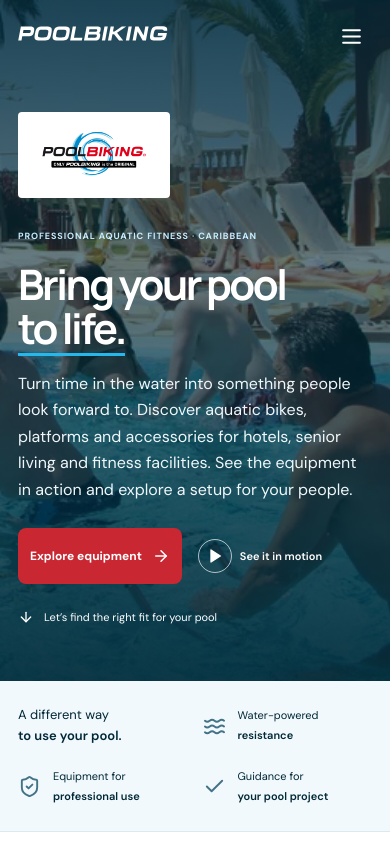
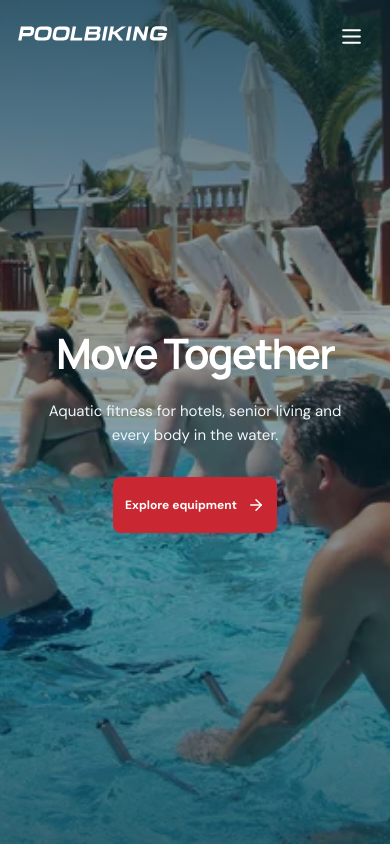
Before and after one commit to Sepia7223/Poolbikingequipmentwebsite, a React (Vite) app: page /#/ in a window 390 px wide. Shown: the top 844 px of the page. Built offline with nearby package versions, Linux system fonts and the light colour scheme.

Commit message:
Create an immersive fullscreen video hero with one clear action

```diff
--- /dev/null
+++ b/src/components/HeroVideo.tsx
@@ -0,0 +1,174 @@
+import { useEffect, useRef, useState } from "react";
+import { Pause, Play } from "lucide-react";
+import heroImage from "../content/optimized/pool-session.webp";
+import heroMobile from "../content/optimized/pool-session-mobile.webp";
+import { productVideos } from "../data/productVideos";
+
+type Player = {
+  mute(): void;
+  playVideo(): void;
+  pauseVideo(): void;
+  destroy(): void;
+};
+type YouTubeAPI = {
+  Player: new (
+    element: HTMLElement,
+    options: {
+      host: string;
+      videoId: string;
+      playerVars: Record<string, string | number>;
+      events: {
+        onReady(event: { target: Player }): void;
+        onStateChange(event: { data: number }): void;
+        onError(): void;
+      };
+    },
+  ) => Player;
+};
+declare global {
+  interface Window {
+    YT?: YouTubeAPI;
+    onYouTubeIframeAPIReady?: () => void;
+  }
+}
+let apiPromise: Promise<YouTubeAPI> | undefined;
+function loadPlayer() {
+  if (window.YT?.Player) return Promise.resolve(window.YT);
+  if (!apiPromise)
+    apiPromise = new Promise((resolve, reject) => {
+      const previous = window.onYouTubeIframeAPIReady;
+      window.onYouTubeIframeAPIReady = () => {
+        previous?.();
+        if (window.YT) resolve(window.YT);
+      };
+      const script = document.createElement("script");
+      script.src = "https://www.youtube.com/iframe_api";
+      script.async = true;
+      script.onerror = () => {
+        apiPromise = undefined;
+        script.remove();
+        reject(new Error("Video unavailable"));
+      };
+      document.head.appendChild(script);
+    });
+  return apiPromise;
+}
+
+/** Manufacturer footage with a photo fallback; never autoplay for reduced-motion/data-saving visitors. */
+export function HeroVideo() {
+  const container = useRef<HTMLDivElement>(null);
+  const player = useRef<Player>();
+  const [allowed, setAllowed] = useState(false);
+  const [playing, setPlaying] = useState(false);
+  const [paused, setPaused] = useState(false);
+  const pausedRef = useRef(false);
+  useEffect(() => {
+    const preference = window.matchMedia("(prefers-reduced-motion: reduce)");
+    const connection = (
+      navigator as Navigator & { connection?: { saveData?: boolean } }
+    ).connection;
+    const update = () =>
+      setAllowed(!preference.matches && !connection?.saveData);
+    update();
+    preference.addEventListener("change", update);
+    return () => preference.removeEventListener("change", update);
+  }, []);
+  useEffect(() => {
+    if (!allowed || !container.current) {
+      setPlaying(false);
+      return;
+    }
+    let disposed = false;
+    const parent = container.current;
+    const mount = document.createElement("div");
+    parent.appendChild(mount);
+    const id = new URL(
+      productVideos["poolbiking-one-2-0"].url,
+    ).searchParams.get("v")!;
+    loadPlayer()
+      .then((YT) => {
+        if (disposed) return;
+        player.current = new YT.Player(mount, {
+          host: "https://www.youtube-nocookie.com",
+          videoId: id,
+          playerVars: {
+            autoplay: 1,
+            mute: 1,
+            controls: 0,
+            playsinline: 1,
+            loop: 1,
+            playlist: id,
+            disablekb: 1,
+            fs: 0,
+            rel: 0,
+            origin: window.location.origin,
+          },
+          events: {
+            onReady: ({ target }) => {
+              if (disposed) return;
+              const iframe = parent.querySelector("iframe");
+              if (iframe) {
+                iframe.tabIndex = -1;
+                iframe.title = "POOLBIKING background film";
+              }
+              target.mute();
+              if (!pausedRef.current) target.playVideo();
+            },
+            onStateChange: ({ data }) => {
+              if (!disposed) setPlaying(data === 1 || data === 2);
+            },
+            onError: () => {
+              if (!disposed) setPlaying(false);
+            },
+          },
+        });
+      })
+      .catch(() => {
+        if (!disposed) setPlaying(false);
+      });
+    return () => {
+      disposed = true;
+      player.current?.destroy();
+      player.current = undefined;
+      parent.replaceChildren();
+    };
+  }, [allowed]);
+  return (
+    <>
+      <div className="pb-hero-media" aria-hidden="true">
+        <picture>
+          <source media="(max-width: 760px)" srcSet={heroMobile} />
+          <img
+            src={heroImage}
+            alt=""
+            {...{ fetchpriority: "high" }}
+            width="1920"
+            height="948"
+          />
+        </picture>
+        <div
+          ref={container}
+          className={`pb-hero-film ${playing ? "is-playing" : ""}`}
+        />
+      </div>
+      {allowed && playing && (
+        <button
+          type="button"
+          className="pb-film-toggle"
+          aria-label={
+            paused ? "Play background video" : "Pause background video"
+          }
+          onClick={() => {
+            const next = !paused;
+            pausedRef.current = next;
+            setPaused(next);
+            if (next) player.current?.pauseVideo();
+            else player.current?.playVideo();
+          }}
+        >
+          {paused ? <Play size={17} /> : <Pause size={17} />}
+        </button>
+      )}
+    </>
+  );
+}
--- a/src/engagement.css
+++ b/src/engagement.css
@@ -1912,3 +1912,131 @@
     text-underline-offset: 9px;
   }
 }
+
+/* A single viewport-sized opening, independent of the photograph's aspect ratio. */
+.pb-home .pb-hero {
+  min-height: 100vh;
+  min-height: 100dvh;
+  margin: 0;
+  overflow: hidden;
+}
+.pb-home .pb-hero-layout {
+  min-height: 100vh;
+  min-height: 100dvh;
+  padding-top: 110px;
+  padding-bottom: 70px;
+  align-items: center;
+  justify-content: center;
+  box-sizing: border-box;
+}
+.pb-home .pb-hero-content {
+  width: 100%;
+  max-width: 900px;
+  padding: 0;
+  text-align: center;
+}
+.pb-home .pb-hero .pb-title {
+  font-size: clamp(44px, 6.4vw, 100px);
+  line-height: 1.05;
+  letter-spacing: -0.045em;
+}
+.pb-home .pb-hero-lede {
+  max-width: 510px;
+  margin: 24px auto 0;
+  font-size: clamp(15px, 1.4vw, 18px);
+  line-height: 1.6;
+}
+.pb-home .pb-hero-actions {
+  justify-content: center;
+  margin-top: 30px;
+}
+.pb-home .pb-hero-media::after {
+  background: linear-gradient(
+    180deg,
+    #002837bb,
+    #00283766 35%,
+    #00283780 70%,
+    #002837b3
+  );
+  pointer-events: none;
+}
+.pb-hero-film {
+  position: absolute;
+  inset: 0;
+  opacity: 0;
+  pointer-events: none;
+  transition: opacity 0.7s ease;
+}
+.pb-hero-film.is-playing {
+  opacity: 1;
+}
+.pb-hero-film iframe {
+  position: absolute;
+  left: 50%;
+  top: 50%;
+  width: max(100vw, 177.778vh);
+  width: max(100vw, 177.778dvh);
+  height: max(100vh, 56.25vw);
+  height: max(100dvh, 56.25vw);
+  transform: translate(-50%, -50%);
+  border: 0;
+}
+.pb-film-toggle {
+  position: absolute;
+  z-index: 3;
+  right: 28px;
+  bottom: 26px;
+  width: 44px;
+  height: 44px;
+  display: grid;
+  place-items: center;
+  border: 1px solid #ffffff80;
+  border-radius: 50%;
+  background: #00283780;
+  color: #fff;
+  cursor: pointer;
+}
+.pb-intro-video {
+  margin-bottom: 22px;
+}
+.pb-intro-video .pb-watch-button {
+  color: var(--pb-ink);
+}
+.pb-intro-video .pb-watch-button > span {
+  border-color: var(--pb-aqua);
+}
+@media (max-width: 760px) {
+  .pb-home .pb-hero-layout {
+    display: flex;
+    padding-top: 96px;
+    padding-bottom: 76px;
+  }
+  .pb-home .pb-hero-content {
+    padding: 0;
+  }
+  .pb-home .pb-hero .pb-title {
+    font-size: clamp(42px, 10vw, 68px);
+  }
+  .pb-home .pb-hero-lede {
+    max-width: 330px;
+  }
+  .pb-film-toggle {
+    right: 18px;
+    bottom: 18px;
+  }
+}
+@media (max-height: 500px) and (min-width: 600px) {
+  .pb-home .pb-hero-layout {
+    padding-top: 90px;
+    padding-bottom: 24px;
+  }
+  .pb-home .pb-hero .pb-title {
+    font-size: 44px;
+  }
+  .pb-home .pb-hero-lede {
+    margin-top: 12px;
+  }
+  .pb-home .pb-hero-actions {
+    margin-top: 16px;
+  }
+}
--- a/src/pages/HomePage.tsx
+++ b/src/pages/HomePage.tsx
@@ -1,13 +1,11 @@
-import brandLogo from "../content/brand/poolbiking-barcelona.png";
 import { Link } from "react-router-dom";
-import { ArrowDown, ArrowRight, Check, ShieldCheck, Waves } from "lucide-react";
+import { ArrowRight, Check, ShieldCheck, Waves } from "lucide-react";
 import { equipmentData } from "../data/equipment";
 import { EquipmentFinder } from "../components/EquipmentFinder";
 import { ProductCard } from "../components/ProductCard";
 import { ProjectFAQ } from "../components/ProjectFAQ";
 import { VideoDialog } from "../components/VideoDialog";
-import heroImage from "../content/optimized/pool-session.webp";
-import heroMobile from "../content/optimized/pool-session-mobile.webp";
+import { HeroVideo } from "../components/HeroVideo";
 import equipmentPhoto from "../content/optimized/pool-cycling.webp";
 import trainingImage from "../content/optimized/instructor-training.webp";
 
@@ -27,40 +25,13 @@
   return (
     <div className="pb-home">
       <section className="pb-hero">
-        <div className="pb-hero-media">
-          <picture>
-            <source media="(max-width: 760px)" srcSet={heroMobile} />
-            <img
-              src={heroImage}
-              alt="An instructor leads a group cycling on Poolbiking equipment in an outdoor resort pool"
-              {...{ fetchpriority: "high" }}
-              width="1920"
-              height="948"
-            />
-          </picture>
-        </div>
+        <HeroVideo />
         <div className="pb-container pb-hero-layout">
           <div className="pb-hero-content">
-            <img
-              className="pb-hero-logo"
-              src={brandLogo}
-              alt="POOLBIKING Barcelona"
-              width="880"
-              height="500"
-            />
-            <div className="pb-eyebrow pb-eyebrow-light">
-              Professional aquatic fitness · Caribbean
-            </div>
-            <h1 className="pb-title">
-              Bring your pool
-              <br />
-              <em>to life.</em>
-            </h1>
+            <h1 className="pb-title">Move Together</h1>
             <p className="pb-hero-lede">
-              Turn time in the water into something people look forward to.
-              Discover aquatic bikes, platforms and accessories for hotels,
-              senior living and fitness facilities. See the equipment in action
-              and explore a setup for your people.
+              Aquatic fitness for hotels, senior living and every body in the
+              water.
             </p>
             <div className="pb-hero-actions">
               <Link
@@ -69,15 +40,7 @@
               >
                 Explore equipment <ArrowRight size={18} />
               </Link>
-              <VideoDialog />
             </div>
-            <button
-              type="button"
-              className="pb-hero-discover"
-              onClick={exploreSolutions}
-            >
-              <ArrowDown size={16} /> Let’s find the right fit for your pool
-            </button>
           </div>
         </div>
       </section>
@@ -127,6 +90,9 @@
             </h2>
           </div>
           <div>
+            <div className="pb-intro-video">
+              <VideoDialog />
+            </div>
             <p className="pb-copy">
               A morning ride with your guests. A new group class. A space for
               supervised movement. The right equipment brings a purpose to the
```
Also changed, not shown: 2 other files (tests, documents, lock files or other folders).
